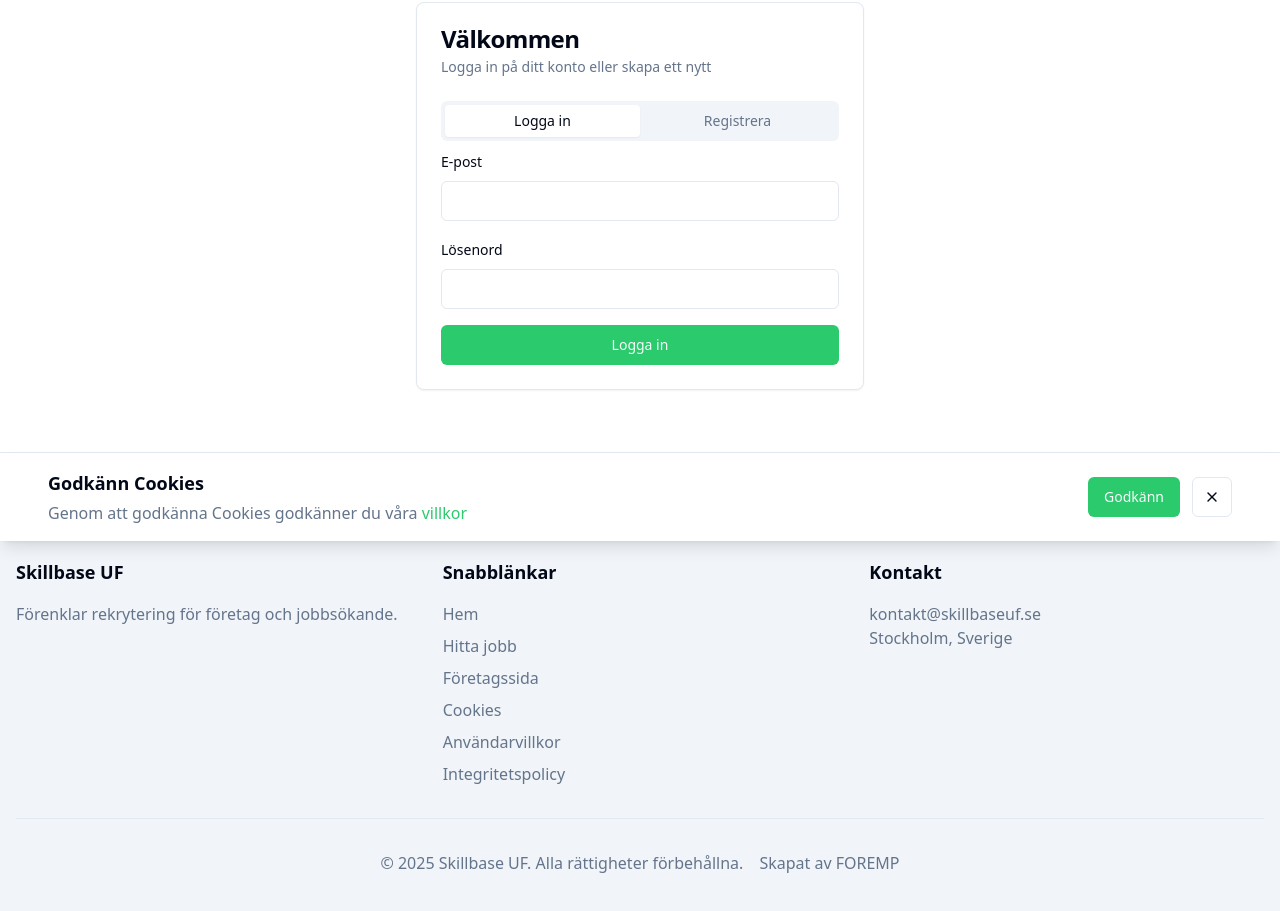
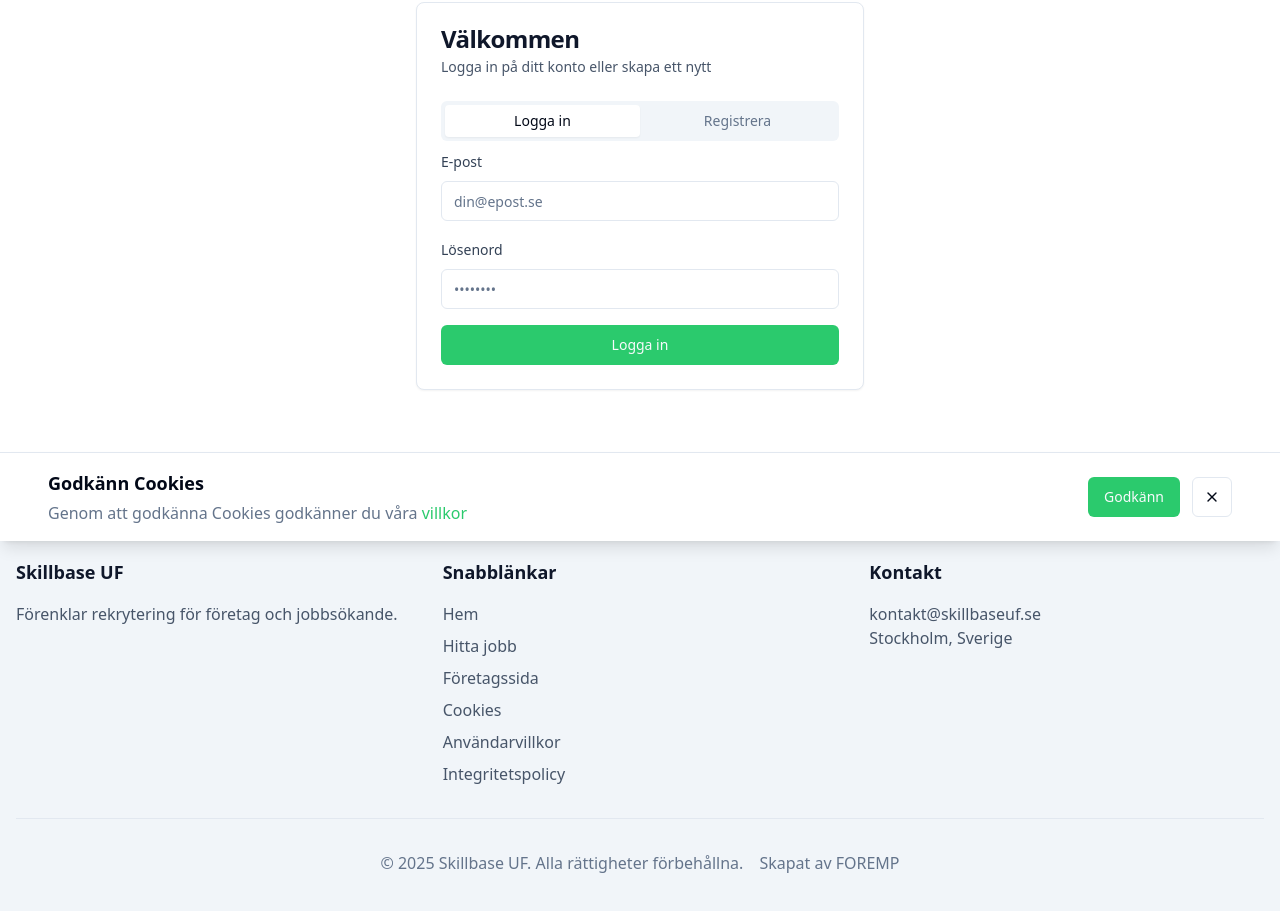
Before and after one commit to FOREMP/edc237a9-14ba-4fcf-a971-9c10d37abf8b, a React (Vite) app: page /auth in a window 1280 px wide. Shown: the part 259-1170 px from the top of the page. Built offline with nearby package versions, Linux system fonts and the light colour scheme.

Commit message:
Fix: Improve UI consistency
The AI reviewed the codebase for inconsistencies in styling, such as footer color and placeholder text, and updated the code to match the intended design.

```diff
--- a/src/components/ChangePasswordForm.tsx
+++ b/src/components/ChangePasswordForm.tsx
@@ -76,8 +76,8 @@ const ChangePasswordForm = () => {
       <form onSubmit={form.handleSubmit(handleSubmit)}>
         <Card>
           <CardHeader>
-            <CardTitle>Ändra inställningar</CardTitle>
-            <CardDescription>Uppdatera din e-postadress eller ditt lösenord</CardDescription>
+            <CardTitle className="text-slate-900">Ändra inställningar</CardTitle>
+            <CardDescription className="text-slate-600">Uppdatera din e-postadress eller ditt lösenord</CardDescription>
           </CardHeader>
           <CardContent className="space-y-4">
             <FormField
@@ -85,13 +85,14 @@ const ChangePasswordForm = () => {
               name="email"
               render={({ field }) => (
                 <FormItem>
-                  <FormLabel>E-postadress</FormLabel>
+                  <FormLabel className="text-slate-700">E-postadress</FormLabel>
                   <FormControl>
                     <Input
                       type="email"
-                      placeholder="ny@epost.se"
+                      placeholder="din@epost.se"
                       {...field}
                       disabled={isChangingEmail}
+                      className="border-slate-200 focus:border-primary"
                     />
                   </FormControl>
                   <FormMessage />
@@ -104,13 +105,14 @@ const ChangePasswordForm = () => {
               name="password"
               render={({ field }) => (
                 <FormItem>
-                  <FormLabel>Nytt lösenord</FormLabel>
+                  <FormLabel className="text-slate-700">Nytt lösenord</FormLabel>
                   <FormControl>
                     <Input
                       type="password"
                       placeholder="••••••••"
                       {...field}
                       disabled={isChangingPassword}
+                      className="border-slate-200 focus:border-primary"
                     />
                   </FormControl>
                   <FormMessage />
@@ -123,13 +125,14 @@ const ChangePasswordForm = () => {
               name="confirmPassword"
               render={({ field }) => (
                 <FormItem>
-                  <FormLabel>Bekräfta nytt lösenord</FormLabel>
+                  <FormLabel className="text-slate-700">Bekräfta nytt lösenord</FormLabel>
                   <FormControl>
                     <Input
                       type="password"
                       placeholder="••••••••"
                       {...field}
                       disabled={isChangingPassword}
+                      className="border-slate-200 focus:border-primary"
                     />
                   </FormControl>
                   <FormMessage />
@@ -141,6 +144,7 @@ const ChangePasswordForm = () => {
             <Button
               type="submit"
               disabled={isChangingPassword || isChangingEmail}
+              className="bg-primary hover:bg-primary/90"
             >
               {(isChangingPassword || isChangingEmail) ? (
                 <>
--- a/src/components/Footer.tsx
+++ b/src/components/Footer.tsx
@@ -7,42 +7,42 @@ const Footer = () => {
       <div className="container mx-auto px-4 py-12">
         <div className="grid grid-cols-1 md:grid-cols-3 gap-8">
           <div>
-            <h3 className="text-lg font-semibold mb-4">Skillbase UF</h3>
-            <p className="text-muted-foreground">
+            <h3 className="text-lg font-semibold mb-4 text-slate-900">Skillbase UF</h3>
+            <p className="text-slate-600">
               Förenklar rekrytering för företag och jobbsökande.
             </p>
           </div>
 
           <div>
-            <h3 className="text-lg font-semibold mb-4">Snabblänkar</h3>
+            <h3 className="text-lg font-semibold mb-4 text-slate-900">Snabblänkar</h3>
             <ul className="space-y-2">
               <li>
-                <Link to="/" className="text-muted-foreground hover:text-primary">
+                <Link to="/" className="text-slate-600 hover:text-primary transition-colors">
                   Hem
                 </Link>
               </li>
               <li>
-                <Link to="/jobs" className="text-muted-foreground hover:text-primary">
+                <Link to="/jobs" className="text-slate-600 hover:text-primary transition-colors">
                   Hitta jobb
                 </Link>
               </li>
               <li>
-                <Link to="/dashboard" className="text-muted-foreground hover:text-primary">
+                <Link to="/dashboard" className="text-slate-600 hover:text-primary transition-colors">
                   Företagssida
                 </Link>
               </li>
               <li>
-                <Link to="/cookies" className="text-muted-foreground hover:text-primary">
+                <Link to="/cookies" className="text-slate-600 hover:text-primary transition-colors">
                   Cookies
                 </Link>
               </li>
               <li>
-                <Link to="/terms" className="text-muted-foreground hover:text-primary">
+                <Link to="/terms" className="text-slate-600 hover:text-primary transition-colors">
                   Användarvillkor
                 </Link>
               </li>
               <li>
-                <Link to="/privacy" className="text-muted-foreground hover:text-primary">
+                <Link to="/privacy" className="text-slate-600 hover:text-primary transition-colors">
                   Integritetspolicy
                 </Link>
               </li>
@@ -50,17 +50,17 @@ const Footer = () => {
           </div>
 
           <div>
-            <h3 className="text-lg font-semibold mb-4">Kontakt</h3>
-            <p className="text-muted-foreground">
+            <h3 className="text-lg font-semibold mb-4 text-slate-900">Kontakt</h3>
+            <p className="text-slate-600">
               kontakt@skillbaseuf.se<br />
               Stockholm, Sverige
             </p>
           </div>
         </div>
 
-        <div className="border-t mt-8 pt-8 text-center text-muted-foreground flex flex-col md:flex-row md:justify-center md:items-center gap-1 md:gap-2">
+        <div className="border-t border-slate-200 mt-8 pt-8 text-center text-slate-500 flex flex-col md:flex-row md:justify-center md:items-center gap-1 md:gap-2">
           <p>© {new Date().getFullYear()} Skillbase UF. Alla rättigheter förbehållna.</p>
-          <p className="md:ml-2">Skapat av <a href="https://foremp.se" target="_blank" rel="noopener noreferrer" className="hover:text-primary">FOREMP</a></p>
+          <p className="md:ml-2">Skapat av <a href="https://foremp.se" target="_blank" rel="noopener noreferrer" className="hover:text-primary transition-colors">FOREMP</a></p>
         </div>
       </div>
     </footer>
--- a/src/components/LoginButton.tsx
+++ b/src/components/LoginButton.tsx
@@ -13,7 +13,7 @@ const LoginButton = () => {
   return (
     <Button
       onClick={handleClick}
-      className="flex items-center gap-2 border border-black text-black w-full sm:w-auto"
+      className="flex items-center gap-2 border-2 border-slate-300 text-slate-700 bg-white hover:bg-slate-50 w-full sm:w-auto"
       variant="outline"
     >
       <LogIn size={18} />
--- a/src/components/LoginForm.tsx
+++ b/src/components/LoginForm.tsx
@@ -103,8 +103,8 @@ const LoginForm = ({ returnPath = "/dashboard" }: LoginFormProps) => {
     <div className="flex justify-center items-center min-h-[500px]">
       <Card className="w-full max-w-md">
         <CardHeader>
-          <CardTitle>Välkommen</CardTitle>
-          <CardDescription>
+          <CardTitle className="text-slate-900">Välkommen</CardTitle>
+          <CardDescription className="text-slate-600">
             Logga in på ditt konto eller skapa ett nytt
           </CardDescription>
         </CardHeader>
@@ -118,32 +118,36 @@ const LoginForm = ({ returnPath = "/dashboard" }: LoginFormProps) => {
             <TabsContent value="signin">
               <form onSubmit={handleSignIn} className="space-y-4">
                 <div className="space-y-2">
-                  <Label htmlFor="signin-email">E-post</Label>
+                  <Label htmlFor="signin-email" className="text-slate-700">E-post</Label>
                   <Input
                     id="signin-email"
                     name="email"
                     type="email"
+                    placeholder="din@epost.se"
                     value={formData.email}
                     onChange={handleInputChange}
                     required
+                    className="border-slate-200 focus:border-primary"
                   />
                 </div>
 
                 <div className="space-y-2">
-                  <Label htmlFor="signin-password">Lösenord</Label>
+                  <Label htmlFor="signin-password" className="text-slate-700">Lösenord</Label>
                   <Input
                     id="signin-password"
                     name="password"
                     type="password"
+                    placeholder="••••••••"
                     value={formData.password}
                     onChange={handleInputChange}
                     required
+                    className="border-slate-200 focus:border-primary"
                   />
                 </div>
 
                 <Button
                   type="submit"
-                  className="w-full"
+                  className="w-full bg-primary hover:bg-primary/90"
                   disabled={isLoading}
                 >
                   {isLoading ? (
@@ -161,56 +165,63 @@ const LoginForm = ({ returnPath = "/dashboard" }: LoginFormProps) => {
             <TabsContent value="signup">
               <form onSubmit={handleSignUp} className="space-y-4">
                 <div className="space-y-2">
-                  <Label htmlFor="signup-email">E-post</Label>
+                  <Label htmlFor="signup-email" className="text-slate-700">E-post</Label>
                   <Input
                     id="signup-email"
                     name="email"
                     type="email"
+                    placeholder="din@epost.se"
                     value={formData.email}
                     onChange={handleInputChange}
                     required
+                    className="border-slate-200 focus:border-primary"
                   />
                 </div>
 
                 <div className="space-y-2">
-                  <Label htmlFor="company-name">Företagsnamn</Label>
+                  <Label htmlFor="company-name" className="text-slate-700">Företagsnamn</Label>
                   <Input
                     id="company-name"
                     name="companyName"
                     type="text"
+                    placeholder="Ditt företagsnamn"
                     value={formData.companyName}
                     onChange={handleInputChange}
-                    placeholder="Ditt företag"
+                    className="border-slate-200 focus:border-primary"
                   />
                 </div>
 
                 <div className="space-y-2">
-                  <Label htmlFor="signup-password">Lösenord</Label>
+                  <Label htmlFor="signup-password" className="text-slate-700">Lösenord</Label>
                   <Input
                     id="signup-password"
                     name="password"
                     type="password"
+                    placeholder="••••••••"
                     value={formData.password}
                     onChange={handleInputChange}
                     required
+                    className="border-slate-200 focus:border-primary"
                   />
                 </div>
 
                 <div className="space-y-2">
-                  <Label htmlFor="confirm-password">Bekräfta lösenord</Label>
+                  <Label htmlFor="confirm-password" className="text-slate-700">Bekräfta lösenord</Label>
                   <Input
                     id="confirm-password"
                     name="confirmPassword"
                     type="password"
+                    placeholder="••••••••"
                     value={formData.confirmPassword}
                     onChange={handleInputChange}
                     required
+                    className="border-slate-200 focus:border-primary"
                   />
                 </div>
 
                 <Button
                   type="submit"
-                  className="w-full"
+                  className="w-full bg-primary hover:bg-primary/90"
                   disabled={isLoading}
                 >
                   {isLoading ? (
```
